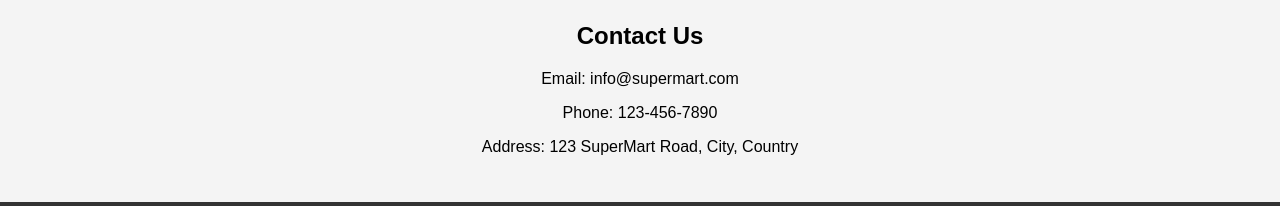
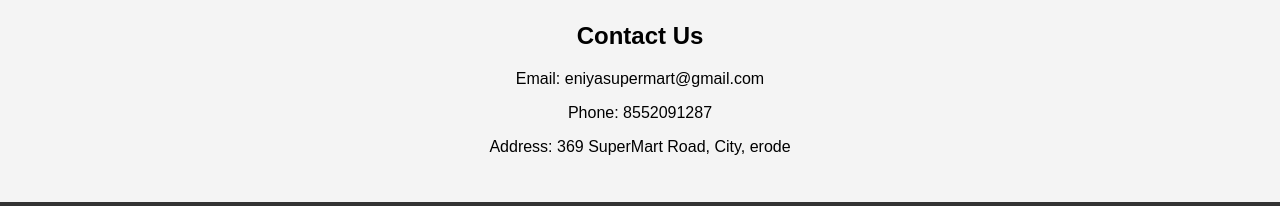
Before and after one commit to vveniyas-sketch/super-market, a plain HTML site: page index.html in a window 1280 px wide. Shown: the part 882-1088 px from the top of the page. Drawn offline with Linux system fonts and the light colour scheme.

Commit message:
Update index.html

```diff
--- a/index.html
+++ b/index.html
@@ -59,9 +59,9 @@
     <!-- Contact Section -->
     <section id="contact">
         <h2>Contact Us</h2>
-        <p>Email: info@supermart.com</p>
-        <p>Phone: 123-456-7890</p>
-        <p>Address: 123 SuperMart Road, City, Country</p>
+        <p>Email: eniyasupermart@gmail.com</p>
+        <p>Phone: 8552091287</p>
+        <p>Address: 369 SuperMart Road, City, erode</p>
     </section>
 
     <!-- Footer Section -->
```
